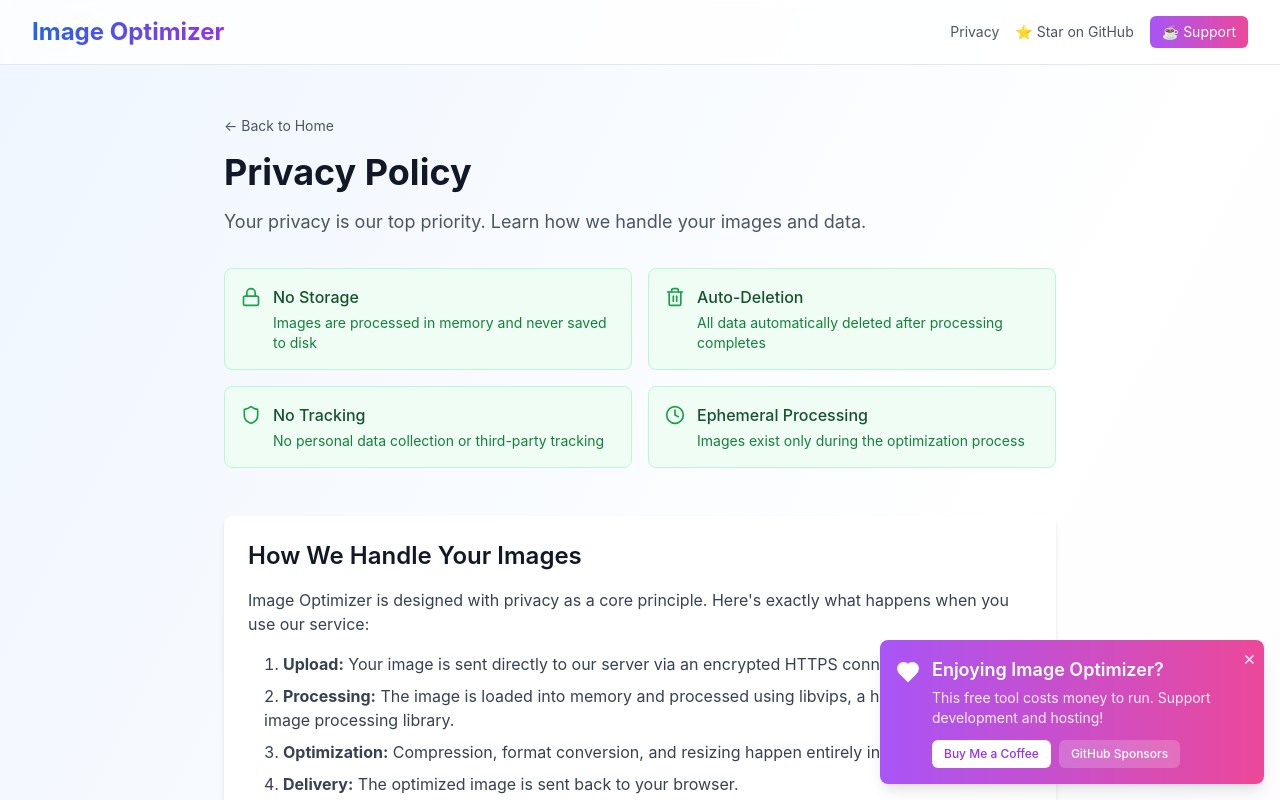
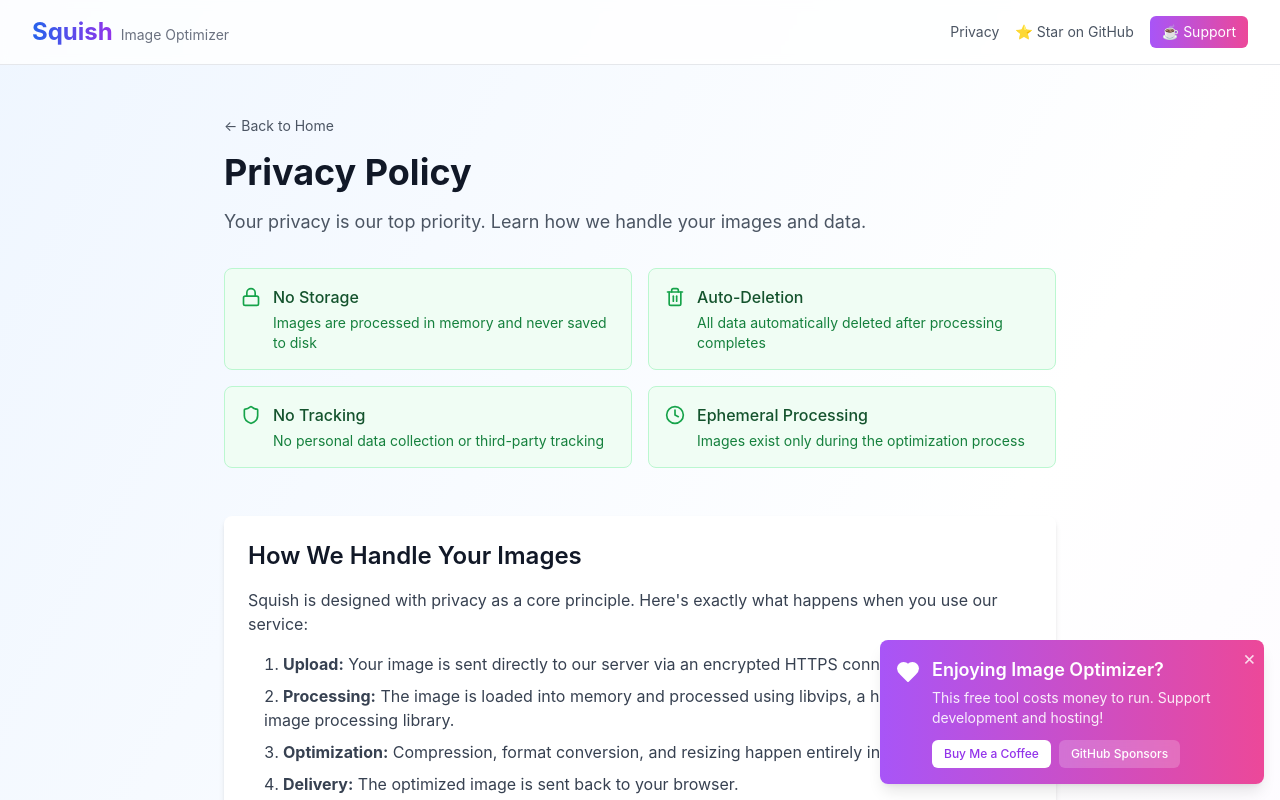
Before and after one commit to keif/image-optimizer, a Next.js app in the folder web/: page /privacy in a window 1280 px wide. Shown: the top 800 px of the page. Built offline with nearby package versions, Linux system fonts and the light colour scheme.

Commit message:
chore: rebrand site to 'Squish - Image Optimizer'

```diff
--- a/web/app/layout.tsx
+++ b/web/app/layout.tsx
@@ -5,7 +5,7 @@
 import SupportBanner from "@/components/SupportBanner";
 
 export const metadata: Metadata = {
-  title: "Image Optimizer - Compress & Convert Images",
+  title: "Squish - Image Optimizer",
   description: "High-performance image optimization with format conversion, resizing, and quality control",
 };
 
@@ -22,9 +22,14 @@
             <div className="max-w-7xl mx-auto px-4 sm:px-6 lg:px-8">
               <div className="flex justify-between h-16 items-center">
                 <div className="flex items-center">
-                  <h1 className="text-2xl font-bold bg-gradient-to-r from-blue-600 to-purple-600 bg-clip-text text-transparent">
-                    Image Optimizer
-                  </h1>
+                  <Link href="/" className="flex items-baseline gap-2 group">
+                    <h1 className="text-2xl font-bold bg-gradient-to-r from-blue-600 to-purple-600 bg-clip-text text-transparent">
+                      Squish
+                    </h1>
+                    <span className="text-sm text-gray-500 dark:text-gray-400 group-hover:text-purple-600 dark:group-hover:text-purple-400 transition-colors">
+                      Image Optimizer
+                    </span>
+                  </Link>
                 </div>
                 <div className="flex items-center gap-4">
                   <Link
--- a/web/app/privacy/page.tsx
+++ b/web/app/privacy/page.tsx
@@ -3,8 +3,8 @@
 import { Shield, Lock, Trash2, Clock, AlertCircle } from 'lucide-react';
 
 export const metadata: Metadata = {
-  title: "Privacy Policy - Image Optimizer",
-  description: "Learn how Image Optimizer protects your privacy - no storage, no tracking, images processed in memory only",
+  title: "Privacy Policy - Squish",
+  description: "Learn how Squish protects your privacy - no storage, no tracking, images processed in memory only",
 };
 
 export default function PrivacyPage() {
@@ -93,7 +93,7 @@
           </h2>
           <div className="space-y-4 text-gray-700 dark:text-gray-300">
             <p>
-              Image Optimizer is designed with privacy as a core principle. Here's exactly what
+              Squish is designed with privacy as a core principle. Here's exactly what
               happens when you use our service:
             </p>
             <ol className="list-decimal list-inside space-y-2 ml-4">
```
